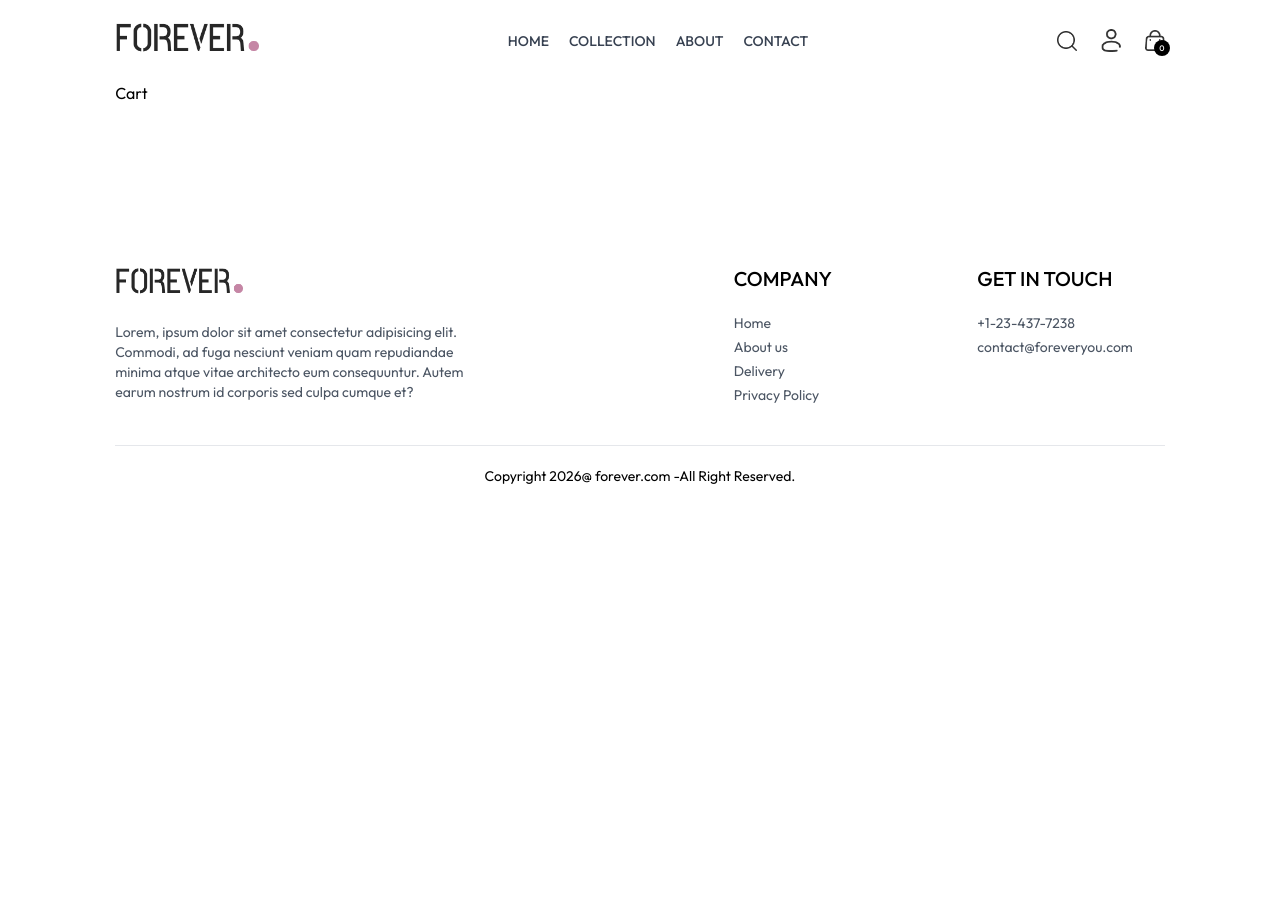
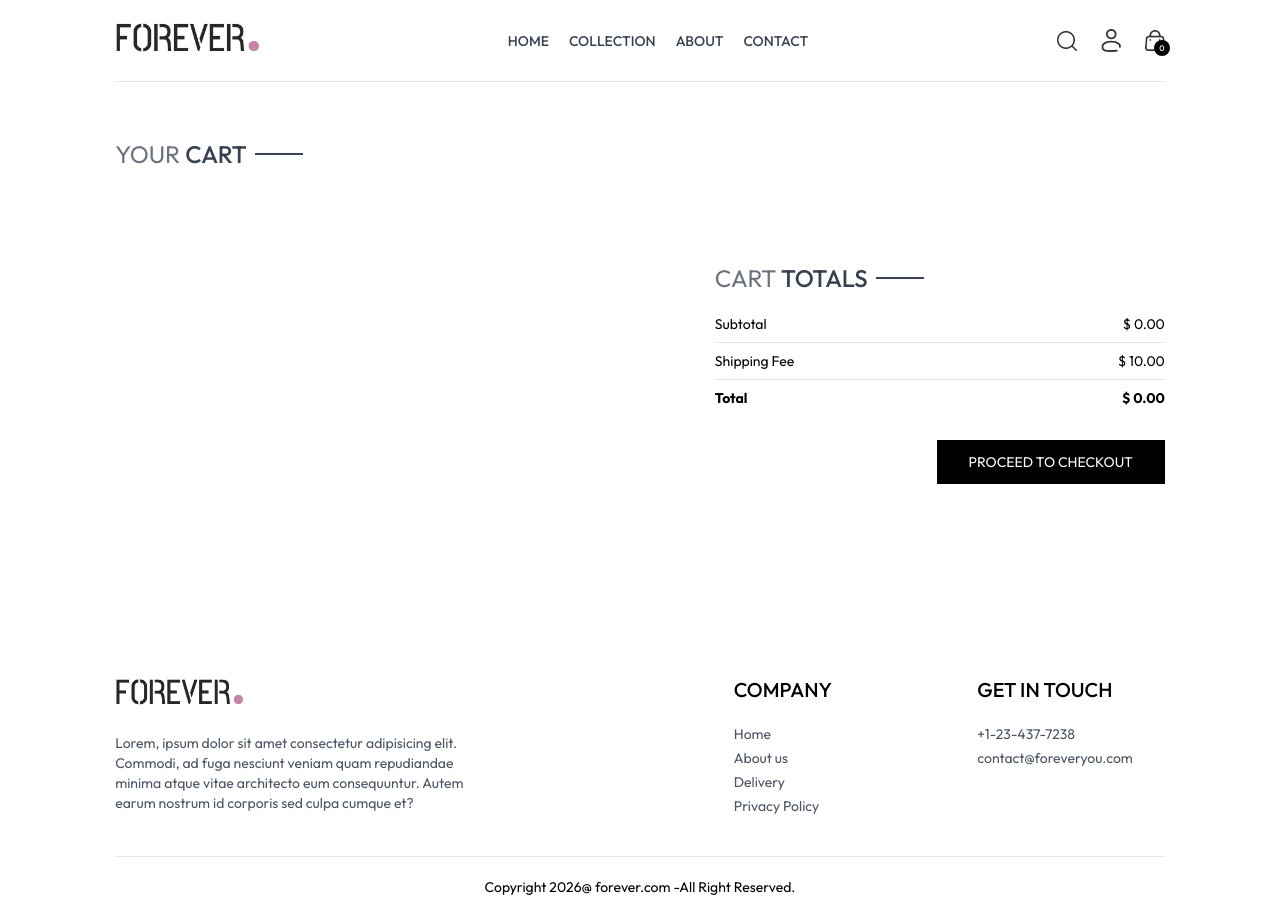
Before and after one commit to Abhinav-Kumar-Bindra21/E-Commerce, a React (Vite) app in the folder frontend/: page /cart in a window 1280 px wide. Before the commit the page ends 800 px from the top, so only its background shows below. Built offline with nearby package versions, Linux system fonts and the light colour scheme.

Commit message:
done carts page

```diff
--- /dev/null
+++ b/frontend/src/components/CartTotal.jsx
@@ -0,0 +1,39 @@
+import React, { useContext } from "react";
+import { ShopContext } from "../context/ShopContext";
+import Title from "./Title";
+
+const CartTotal = () => {
+  const { getCartAmount, currency, deliveryFee } = useContext(ShopContext);
+  return (
+    <div className="w-full ">
+      <div className="text-2xl ">
+        <Title text1={"CART"} text2={"TOTALS"} />
+      </div>
+
+      <div className="flex flex-col gap-2 mt-2 text-sm">
+        <div className="flex justify-between">
+          <p>Subtotal</p>
+          <p>
+            {currency} {getCartAmount()}.00
+          </p>
+        </div>
+        <hr />
+        <div className="flex justify-between">
+          <p>Shipping Fee</p>
+          <p>
+            {currency} {deliveryFee}.00
+          </p>
+        </div>
+        <hr />
+        <div className="flex justify-between">
+          <b>Total</b>
+          <b>
+            {currency} {getCartAmount() === 0 ? 0 : getCartAmount() + deliveryFee}.00
+          </b>
+        </div>
+      </div>
+    </div>
+  );
+};
+
+export default CartTotal;
--- a/frontend/src/context/ShopContext.jsx
+++ b/frontend/src/context/ShopContext.jsx
@@ -1,6 +1,7 @@
 import { createContext, useEffect, useState } from "react";
 import { products } from "../assets/frontend_assets/assets";
 import { toast } from "react-toastify";
+import { useNavigate } from "react-router";
 
 export const ShopContext = createContext();
 
@@ -10,6 +11,7 @@
   const [search, setSearch] = useState("");
   const [showSearch, setShowSearch] = useState(false);
   const [cartItems, setCartItems] = useState({});
+  const navigate = useNavigate();
 
   const addToCart = async (itemId, size) => {
     let cartData = structuredClone(cartItems);
@@ -47,6 +49,28 @@
     return totalCount;
   };
 
+  const updateQuantity = async (itemId, size, quantity) => {
+    let cartData = structuredClone(cartItems);
+
+    cartData[itemId][size] = quantity;
+    setCartItems(cartData);
+  };
+
+  const getCartAmount = () => {
+    let totalAmount = 0;
+    for (const items in cartItems) {
+      let itemInfo = products.find((product) => product._id === items);
+      for (const item in cartItems[items]) {
+        try {
+          if (cartItems[items][item] > 0) {
+            totalAmount += itemInfo.price * cartItems[items][item];
+          }
+        } catch (error) {}
+      }
+    }
+    return totalAmount;
+  };
+
   const value = {
     products,
     currency,
@@ -58,6 +82,9 @@
     cartItems,
     addToCart,
     getCartCount,
+    updateQuantity,
+    getCartAmount,
+    navigate,
   };
 
   return <ShopContext.Provider value={value}>{props.children}</ShopContext.Provider>;
--- a/frontend/src/pages/Cart.jsx
+++ b/frontend/src/pages/Cart.jsx
@@ -1,7 +1,91 @@
-import React from "react";
+import React, { useContext, useEffect, useState } from "react";
+import { ShopContext } from "../context/ShopContext";
+import Title from "../components/Title";
+import { assets } from "../assets/frontend_assets/assets";
+import CartTotal from "../components/CartTotal";
 
 const Cart = () => {
-  return <div>Cart</div>;
+  const { cartItems, currency, products, updateQuantity, navigate } = useContext(ShopContext);
+
+  const [cartData, setCartData] = useState([]);
+
+  useEffect(() => {
+    const tempData = [];
+    for (const items in cartItems) {
+      for (const item in cartItems[items]) {
+        if (cartItems[items][item] > 0) {
+          tempData.push({
+            _id: items,
+            size: item,
+            quantity: cartItems[items][item],
+          });
+        }
+      }
+    }
+    setCartData(tempData);
+  }, [cartItems]);
+
+  return (
+    <div className="border-t pt-14">
+      <div className="text-2xl mb-3">
+        <Title text1={"YOUR"} text2={"CART"} />
+      </div>
+
+      <div>
+        {cartData.map((item, index) => {
+          const productData = products.find((product) => product._id === item._id);
+          return (
+            <div
+              key={index}
+              className="py-4 border-t border-b text-gray-700 grid grid-cols-[4fr_0.5fr_0.5fr] sm:grid-cols-[4fr_2fr_0.5fr] items-center gap-4"
+            >
+              <div className="flex items-start gap-6">
+                <img src={productData.image[0]} className="w-16 sm:w-20" alt="" />
+                <div>
+                  <p className="text-xs sm:text-lg font-medium">{productData.name}</p>
+                  <div className="flex items-center gap-5 mt-2">
+                    <p>
+                      {currency}
+                      {productData.price}
+                    </p>
+                    <p className="px-2 sm:px-3 sm:py-1 border bg-slate-50">{item.size}</p>
+                  </div>
+                </div>
+              </div>
+              <input
+                type="number"
+                onChange={(e) =>
+                  e.target.value === "" || e.target.value === "0"
+                    ? null
+                    : updateQuantity(item._id, item.size, Number(e.target.value))
+                }
+                min={1}
+                defaultValue={item.quantity}
+                className="border max-w-10 sm:max-w-20 px-1 sm:px-2 py-1"
+              />
+              <img
+                onClick={() => updateQuantity(item._id, item.size, 0)}
+                src={assets.bin_icon}
+                className="w-4 mr-4 sm:w-5 cursor-pointer"
+                alt=""
+              />
+            </div>
+          );
+        })}
+      </div>
+
+      <div className="flex justify-end my-20">
+        <div className="w-full sm:w-[450px]">
+          <CartTotal />
+          <div className="w-full text-end">
+            <button onClick={() => navigate("/place-order")} className="bg-black text-white text-sm my-8 px-8 py-3">
+              PROCEED TO CHECKOUT
+            </button>
+          </div>
+        </div>
+      </div>
+    </div>
+  );
 };
 
 export default Cart;
```
